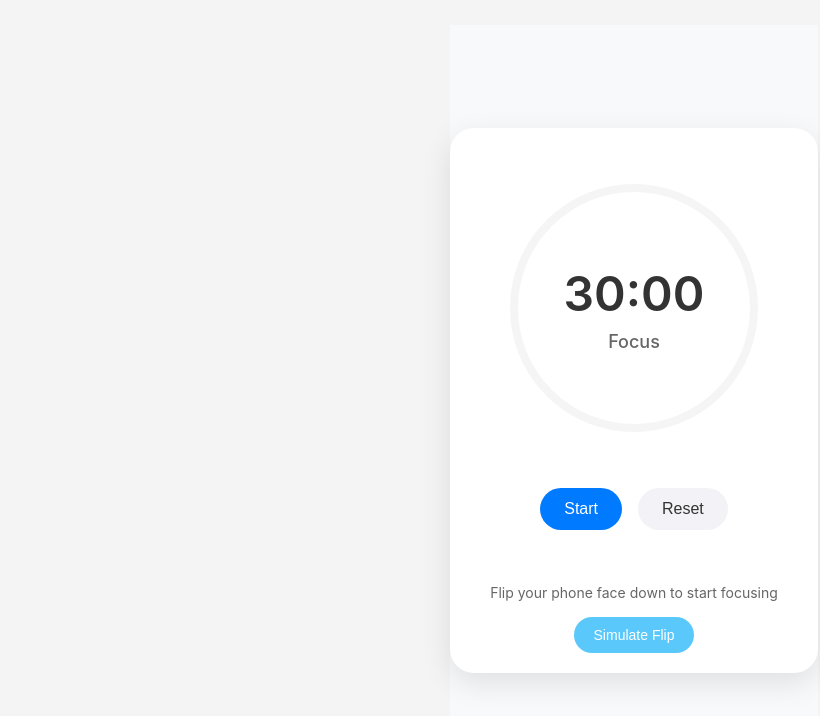
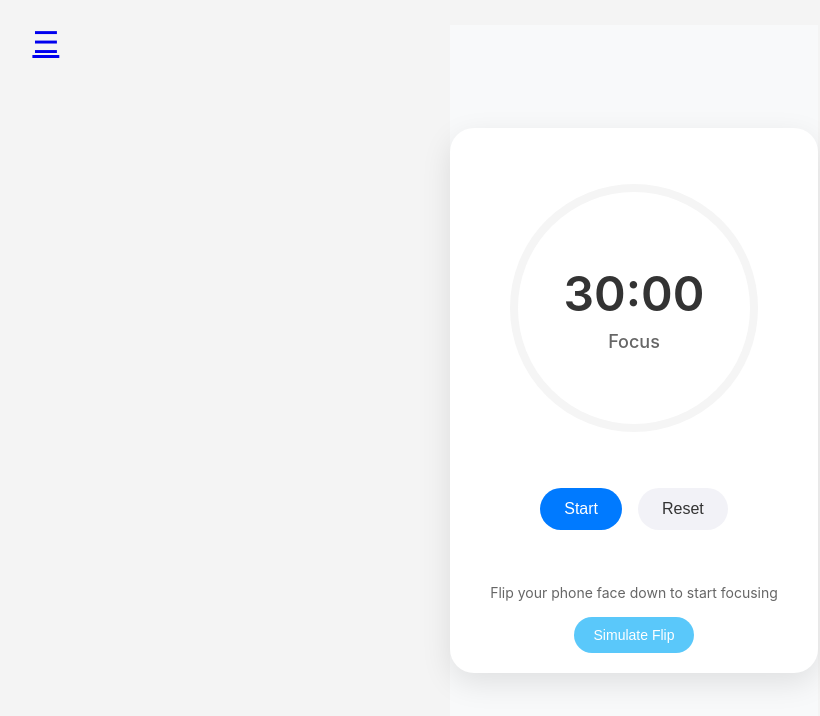
Before and after one commit to agiledev-students-spring2025/4-final-flipped2, a React (Create React App) app in the folder front-end/: page /pomodoro in a window 1280 px wide. Shown: the top 716 px of the page, without its empty margins (6-826 px from the left). Built offline with nearby package versions, Linux system fonts and the light colour scheme.

Commit message:
made pomodorotimer circle dynamic

```diff
--- a/front-end/src/SimpleCalendar.js
+++ b/front-end/src/SimpleCalendar.js
@@ -8,7 +8,7 @@ const SimpleCalendar = () => {
 
   return (
     <div className="calendar-container">
-      {/* Wrap the navbar icon with Link */}
+
       <Link to="/sidebar" className="nav-bar">☰</Link> {/* This will link to the sidebar */}
 
       <h1 className="welcome-text">Welcome To Flipped!</h1>
--- a/front-end/src/components/PomodoroTimer.js
+++ b/front-end/src/components/PomodoroTimer.js
@@ -1,5 +1,6 @@
 import React, { useState, useEffect, useRef } from 'react';
 import './PomodoroTimer.css';
+import { Link } from "react-router-dom"; //
 
 const PomodoroTimer = () => {
   // Default 30 minutes in seconds (30 * 60)
@@ -86,9 +87,10 @@ const PomodoroTimer = () => {
 
   return (
     <div className="pomodoro-container">
+      <Link to="/sidebar" className="nav-bar">☰</Link>
       <div className="timer-wrapper">
         <div className="timer-circle-container">
-          <svg className="timer-circle" width="280" height="280">
+          <svg className="timer-circle" viewBox="0 0 280 280">
             <circle
               className="timer-circle-bg"
               cx="140"
```
